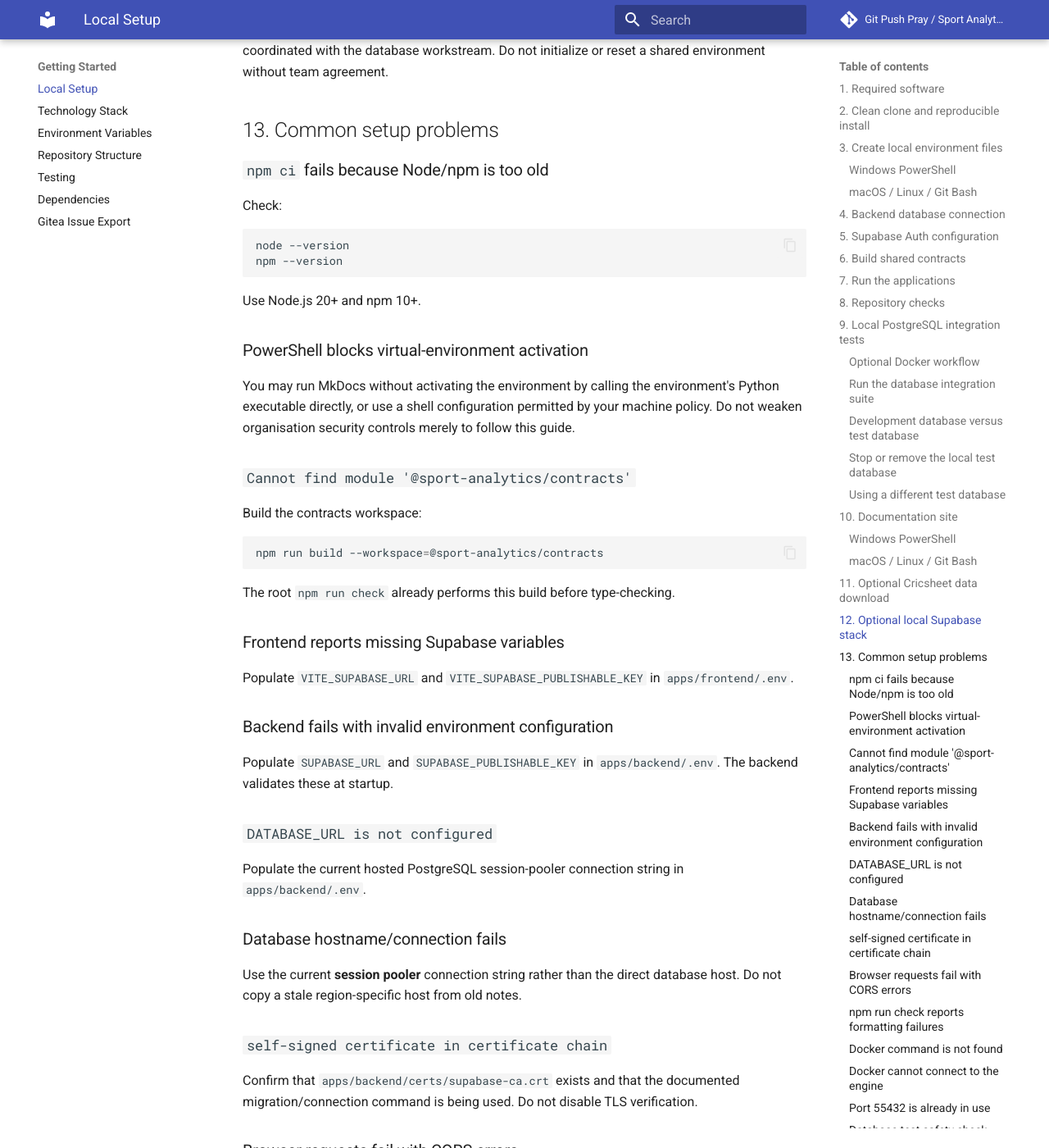
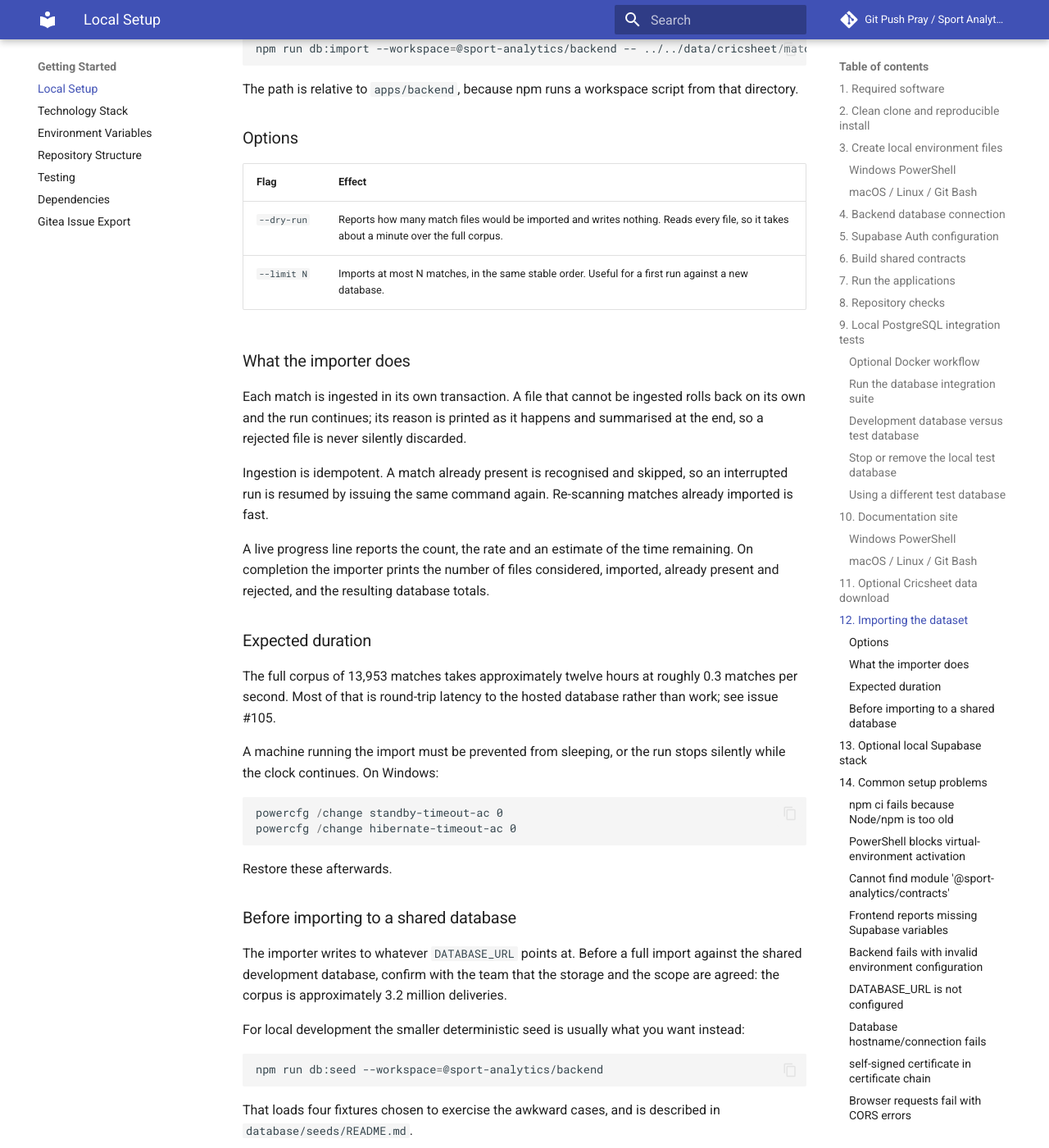
Before and after one commit to NadavSundy/Sport-Analytics-Tool, an MkDocs documentation site: the page built from docs/development/setup.md, in a window 1280 px wide and 1400 px high, scrolled down 8661 px. Shown: the whole window at 82% size. Built offline with MkDocs 1.6.1 and Material for MkDocs 9.7.7, drawn with Linux system fonts in a browser that asks for light colours; some of the changed text lies outside the part shown.

Commit message:
docs(setup): document how to import the dataset
The downloader was documented but the importer was not, which the issue requires. Covers the command, the dry-run and limit flags, the per-match transaction and rejection reporting, resumability, the expected twelve-hour duration, the need to prevent the machine sleeping, and the smaller seed as the usual choice for local development.

Refs #175
Assisted-by: Claude-Web[Claude Opus 5]

````diff
--- a/docs/development/setup.md
+++ b/docs/development/setup.md
@@ -370,11 +370,61 @@ On Windows, `py scripts/download_cricsheet_t20.py` is also valid.
 
 The downloader uses the Python standard library and requires internet access. Downloaded archives, extracted match data and generated manifests are ignored by Git. See [Cricsheet T20 data](../data/cricsheet.md).
 
-## 12. Optional local Supabase stack
+## 12. Importing the dataset
+
+Once the source data has been downloaded, it is imported with:
+
+```bash
+npm run db:import --workspace=@sport-analytics/backend -- ../../data/cricsheet/matches
+```
+
+The path is relative to `apps/backend`, because npm runs a workspace script from that directory.
+
+### Options
+
+| Flag        | Effect                                                                                                                                |
+| ----------- | ------------------------------------------------------------------------------------------------------------------------------------- |
+| `--dry-run` | Reports how many match files would be imported and writes nothing. Reads every file, so it takes about a minute over the full corpus. |
+| `--limit N` | Imports at most N matches, in the same stable order. Useful for a first run against a new database.                                   |
+
+### What the importer does
+
+Each match is ingested in its own transaction. A file that cannot be ingested rolls back on its own and the run continues; its reason is printed as it happens and summarised at the end, so a rejected file is never silently discarded.
+
+Ingestion is idempotent. A match already present is recognised and skipped, so an interrupted run is resumed by issuing the same command again. Re-scanning matches already imported is fast.
+
+A live progress line reports the count, the rate and an estimate of the time remaining. On completion the importer prints the number of files considered, imported, already present and rejected, and the resulting database totals.
+
+### Expected duration
+
+The full corpus of 13,953 matches takes approximately twelve hours at roughly 0.3 matches per second. Most of that is round-trip latency to the hosted database rather than work; see issue #105.
+
+A machine running the import must be prevented from sleeping, or the run stops silently while the clock continues. On Windows:
+
+```powershell
+powercfg /change standby-timeout-ac 0
+powercfg /change hibernate-timeout-ac 0
+```
+
+Restore these afterwards.
+
+### Before importing to a shared database
+
+The importer writes to whatever `DATABASE_URL` points at. Before a full import against the shared development database, confirm with the team that the storage and the scope are agreed: the corpus is approximately 3.2 million deliveries.
+
+For local development the smaller deterministic seed is usually what you want instead:
+
+```bash
+npm run db:seed --workspace=@sport-analytics/backend
+```
+
+That loads four fixtures chosen to exercise the awkward cases, and is described in `database/seeds/README.md`.
+
+## 13. Optional local Supabase stack
 
 A local Supabase stack is **not required** for normal onboarding. If the team deliberately chooses to use it, the Supabase CLI requires a Docker-compatible runtime and the work must be coordinated with the database workstream. Do not initialize or reset a shared environment without team agreement.
 
-## 13. Common setup problems
+## 14. Common setup problems
 
 ### `npm ci` fails because Node/npm is too old
 
````
Also changed, not shown: other parts of docs/development/setup.md (+1 -1 lines).
